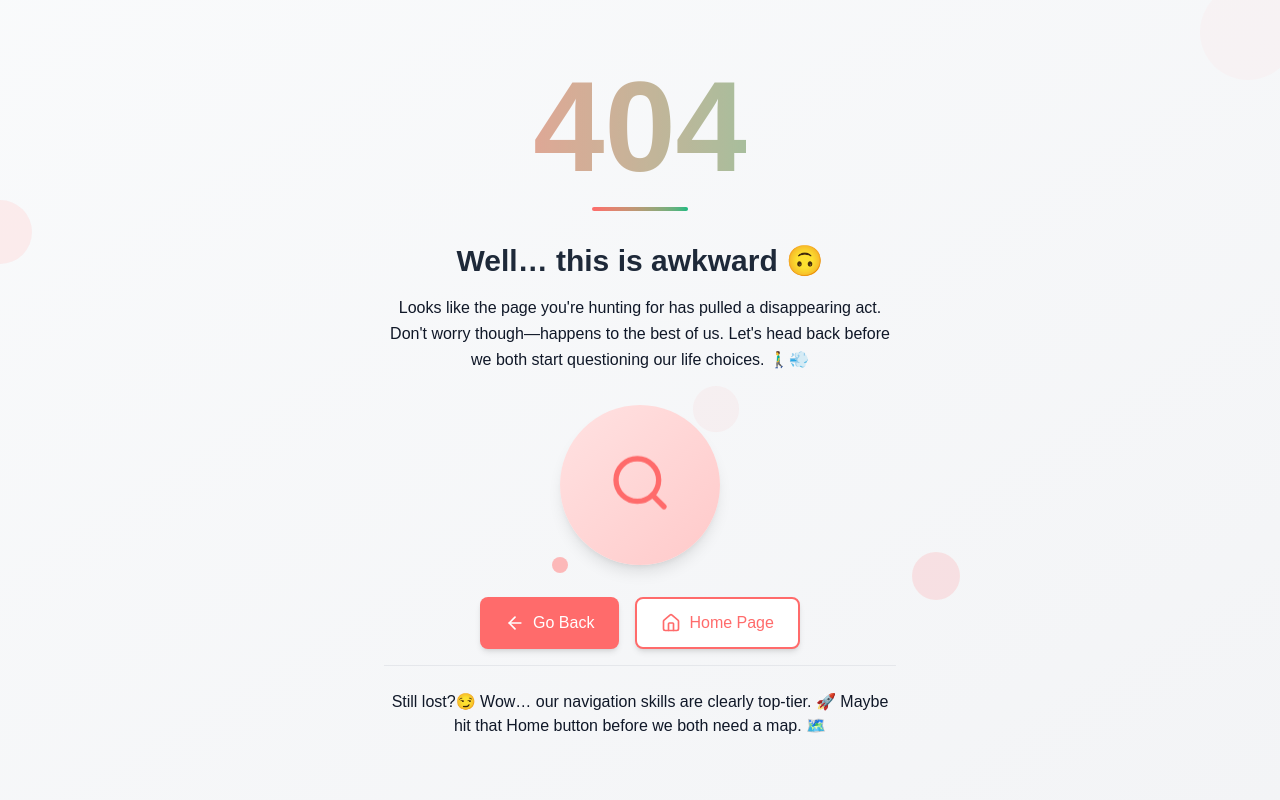
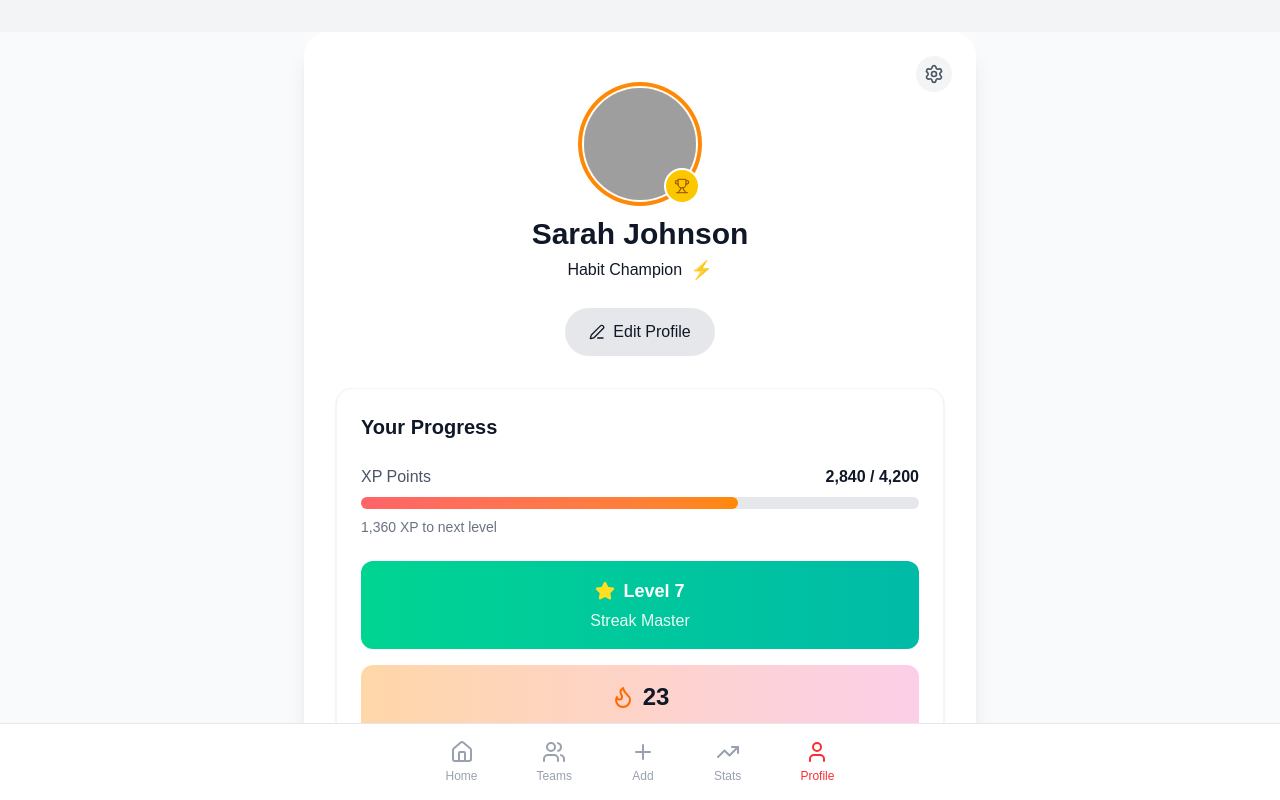
Before and after one commit to SeoBlack/streakforce, a React (Vite) app in the folder Frontend/: page /profile in a window 1280 px wide. Shown: the top 800 px of the page. Built offline with nearby package versions, Linux system fonts and the light colour scheme; grey boxes are pictures that could not be loaded.

Commit message:
Profile page

```diff
--- a/Frontend/src/App.tsx
+++ b/Frontend/src/App.tsx
@@ -7,6 +7,7 @@ import LoginPage from "./pages/auth-pages/LoginPage";
 import HomePage from "./pages/home/HomePage";
 import NotFoundPage from "./pages/NotFound";
 import CreateChallenge from "./pages/challenge/CreateChallenge";
+import ProfilePage from "./pages/profile/Profile";
 
 function App() {
   return (
@@ -21,6 +22,7 @@ function App() {
           <Route element={<MainLayout />}>
             <Route path="home" element={<HomePage />} />
             <Route path="create-challenge" element={<CreateChallenge />} />
+            <Route path="profile" element={<ProfilePage />} />
           </Route>
         </Routes>
       </BrowserRouter>
--- a/Frontend/src/components/HabitsSection.tsx
+++ b/Frontend/src/components/HabitsSection.tsx
@@ -2,6 +2,7 @@ import React from "react";
 import HabitItem from "./HabitItem";
 
 interface HabitsSectionProps {
+  title: string;
   habit: {
     icon: React.ReactNode;
     title: string;
@@ -11,12 +12,12 @@ interface HabitsSectionProps {
   }[];
 }
 
-const HabitsSection: React.FC<HabitsSectionProps> = ({ habit }) => {
+const HabitsSection: React.FC<HabitsSectionProps> = ({title, habit }) => {
   return (
     <div className="px-4 sm:px-6">
       <div className="flex justify-between items-center mb-4">
         <h2 className="text-lg sm:text-xl font-bold text-gray-900">
-          Other Habits
+          {title}
         </h2>
         <button className="text-red-500 font-medium text-sm sm:text-base hover:text-red-600 transition-colors">
           View All
--- /dev/null
+++ b/Frontend/src/components/ProgressComponent.tsx
@@ -0,0 +1,81 @@
+import { Star, Flame } from "lucide-react";
+
+interface UserData {
+  name: string;
+  title: string;
+  avatar: string;
+  xpPoints: {
+    current: number;
+    total: number;
+    nextLevel: number;
+  };
+  level: {
+    current: number;
+    title: string;
+  };
+  streak: {
+    current: number;
+    longest: number;
+  };
+}
+
+const ProgressComponent: React.FC<{ userData: UserData }> = ({ userData }) => {
+  const progressPercentage =
+    (userData.xpPoints.current / userData.xpPoints.total) * 100;
+
+  return (
+    <div className="bg-white rounded-2xl p-6 shadow-sm border border-gray-100">
+      <h2 className="text-xl font-semibold text-gray-900 mb-6">
+        Your Progress
+      </h2>
+      <div className="mb-6">
+        <div className="flex justify-between items-center mb-2">
+          <span className="text-gray-600 font-medium">XP Points</span>
+          <span className="text-gray-900 font-semibold">
+            {userData.xpPoints.current.toLocaleString()} /{" "}
+            {userData.xpPoints.total.toLocaleString()}
+          </span>
+        </div>
+
+        <div className="w-full bg-gray-200 rounded-full h-3 mb-2">
+          <div
+            className="bg-gradient-to-r from-red-400 to-orange-400 h-3 rounded-full transition-all duration-300"
+            style={{ width: `${progressPercentage}%` }}
+          ></div>
+        </div>
+
+        <p className="text-gray-500 text-sm">
+          {userData.xpPoints.nextLevel.toLocaleString()} XP to next level
+        </p>
+      </div>
+      <div className="bg-gradient-to-r from-emerald-400 to-teal-500 rounded-xl p-4 text-white text-center mb-4">
+        <div className="flex items-center justify-center mb-1">
+          <Star
+            className="w-5 text-yellow-300 h-5 mr-2"
+            fill="currentColor"
+            stroke="currentColor"
+          />
+          <span className="text-lg font-semibold">
+            Level {userData.level.current}
+          </span>
+        </div>
+        <p className="text-emerald-50 font-medium">{userData.level.title}</p>
+      </div>
+
+      <div className="bg-gradient-to-r from-orange-200 to-pink-200 rounded-xl p-4">
+        <div className="flex items-center justify-center mb-2">
+          <Flame className="w-6 h-6 text-orange-500 mr-2" />
+          <span className="text-2xl font-bold text-gray-900">
+            {userData.streak.current}
+          </span>
+        </div>
+        <p className="text-gray-700 font-medium text-center mb-1">Day Streak</p>
+        <p className="text-gray-500 text-sm text-center">
+          Longest: {userData.streak.longest} days
+        </p>
+      </div>
+    </div>
+  );
+};
+
+export default ProgressComponent;
--- a/Frontend/src/data.tsx
+++ b/Frontend/src/data.tsx
@@ -7,8 +7,6 @@ export const teamMembers = [
   { name: "You", isCompleted: false },
   { name: "Sophia", isCompleted: true },
 ];
-
-
 
 // habits items
 
@@ -49,3 +47,43 @@ export const habits = [
     iconBg: "bg-green-100",
   },
 ];
+
+// mock user data
+export interface UserData {
+  name: string;
+  title: string;
+  avatar: string;
+  xpPoints: {
+    current: number;
+    total: number;
+    nextLevel: number;
+  };
+  level: {
+    current: number;
+    title: string;
+  };
+  streak: {
+    current: number;
+    longest: number;
+  };
+}
+
+export const userData: UserData = {
+  name: "Sarah Johnson",
+  title: "Habit Champion",
+  avatar:
+    "https://newprofilepic.photo-cdn.net//assets/images/article/profile.jpg?90af0c8",
+  xpPoints: {
+    current: 2840,
+    total: 4200,
+    nextLevel: 1360,
+  },
+  level: {
+    current: 7,
+    title: "Streak Master",
+  },
+  streak: {
+    current: 23,
+    longest: 45,
+  },
+};
--- a/Frontend/src/pages/home/HomePage.tsx
+++ b/Frontend/src/pages/home/HomePage.tsx
@@ -42,7 +42,7 @@ const HomePage: React.FC = () => {
         <div className="mb-8">
           <HabitCard habit={mainHabit} teamMembers={members} />
         </div>
-        <HabitsSection habit={habitList} />
+        <HabitsSection title="Other Habits" habit={habitList} />
       </div>
     </div>
   );
--- /dev/null
+++ b/Frontend/src/pages/profile/Profile.tsx
@@ -0,0 +1,56 @@
+import { Settings, Edit3, Trophy } from "lucide-react";
+import ProgressComponent from "../../components/ProgressComponent";
+import HabitsSection from "../../components/HabitsSection";
+import { userData, habits } from "../../data";
+
+const ProfilePage: React.FC = () => {
+  return (
+    <div className="min-h-screen bg-gray-50">
+      <div className="max-w-md mx-auto bg-white min-h-screen lg:max-w-2xl lg:my-8 lg:rounded-3xl lg:shadow-xl lg:overflow-hidden">
+        <div className="relative bg-white px-4 pt-6 pb-8 sm:px-6 lg:px-8">
+          <div className="absolute top-4 right-4 sm:top-6 sm:right-6">
+            <button className="p-2 bg-gray-100 rounded-full hover:bg-gray-200 transition-colors">
+              <Settings className="w-5 h-5 text-gray-600" />
+            </button>
+          </div>
+
+          <div className="text-center mt-8">
+            <div className="relative inline-block mb-4">
+              <div className="w-24 h-24 rounded-full overflow-hidden ring-4 ring-orange-400 ring-offset-2 sm:w-28 sm:h-28">
+                <img
+                  src={userData.avatar}
+                  alt={userData.name}
+                  className="w-full h-full object-cover"
+                />
+              </div>
+              <div className="absolute -bottom-1 -right-1 bg-yellow-400 rounded-full p-2 border-2 border-white">
+                <Trophy className="w-4 h-4 text-yellow-700" />
+              </div>
+            </div>
+
+            <h1 className="text-3xl font-bold text-gray-900 mb-1 sm:text-3xl">
+              {userData.name}
+            </h1>
+            <p className="text-md font-medium mb-6 flex items-center justify-center">
+              {userData.title}
+              <span className="ml-2 text-lg">⚡</span>
+            </p>
+            <button className="inline-flex justify-center items-center px-6 py-3 bg-gray-200 hover:bg-gray-300 rounded-3xl font-medium transition-colors">
+              <Edit3 className="w-4 h-4 mr-2" />
+              Edit Profile
+            </button>
+          </div>
+        </div>
+        <div className="px-4 pb-8 sm:px-6 lg:px-8">
+          <ProgressComponent userData={userData} />
+        </div>
+
+        <div className="px-4 pb-6 sm:px-6 lg:px-8">
+          <HabitsSection title="All Habits" habit={habits} />
+        </div>
+      </div>
+    </div>
+  );
+};
+
+export default ProfilePage;
```
